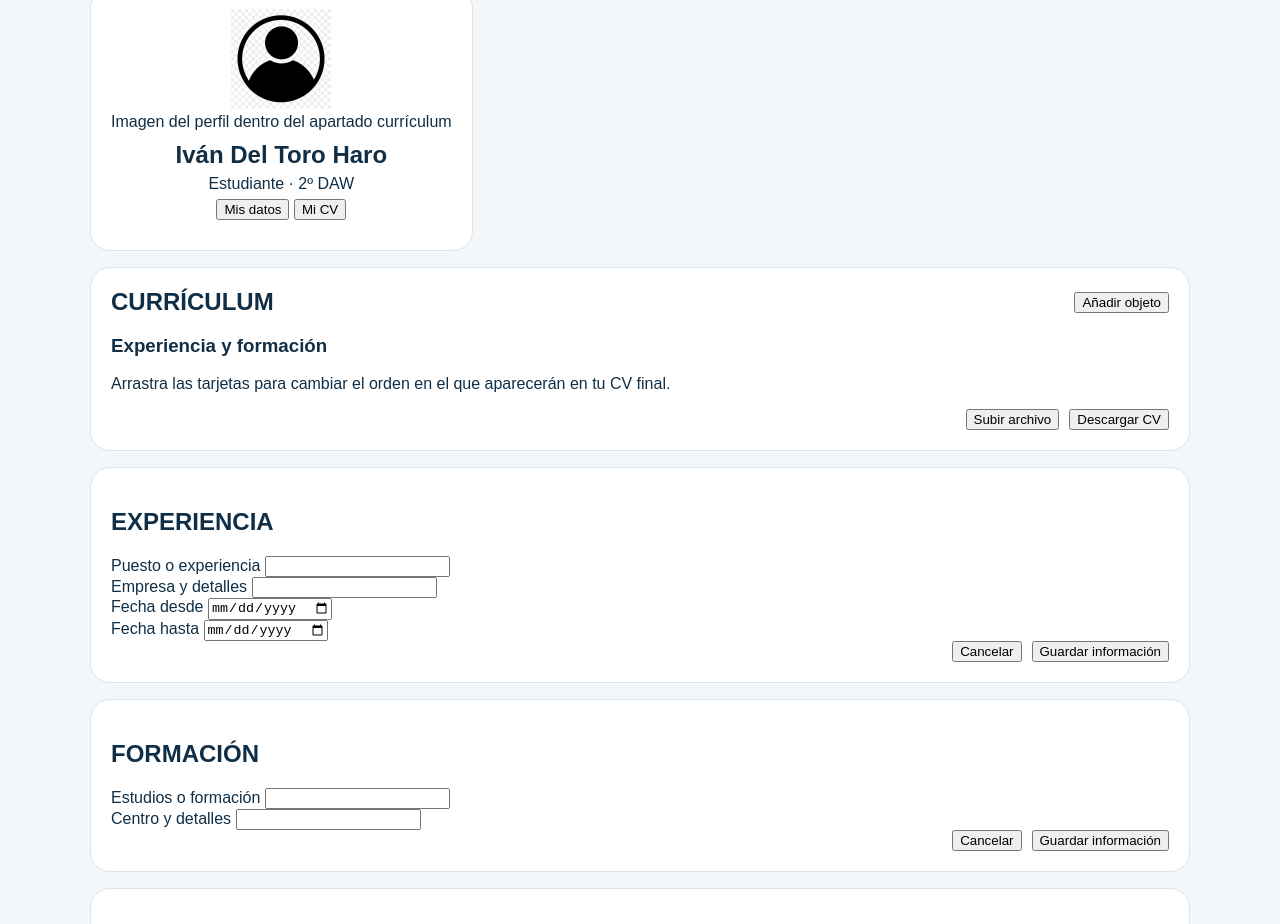
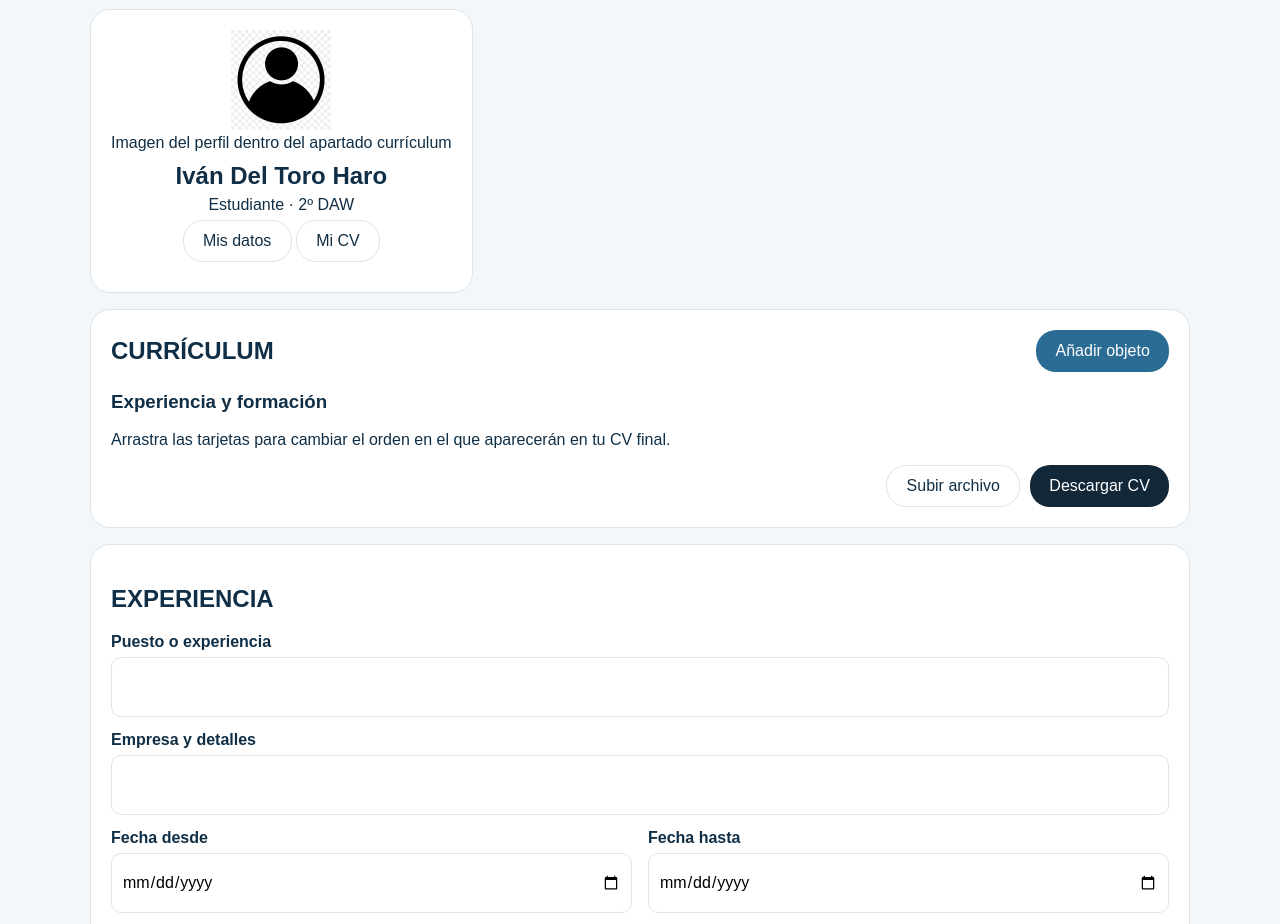
Before and after one commit to ivandeltoro24/DIW-UT3-Reto-CV, a plain HTML site: page index.html in a window 1280 px wide. Shown: the part 168-1092 px from the top of the page. Drawn offline with Linux system fonts and the light colour scheme.

Commit message:
Entrega de CSS 2
Entregado el CSS referebte a botones, formularios, fechas y footer

```diff
--- a/css/style.css
+++ b/css/style.css
@@ -7,11 +7,8 @@ body {
 }
 
 .contenido-principal {
-  width: 100%;
-  max-width: 1140px;
+  width: min(1100px, calc(100% - 40px));
   margin: 32px auto 48px;
-  padding-inline: 20px;
-  box-sizing: border-box;
 }
 
 .ruta-perfil {
@@ -83,3 +80,76 @@ section {
 .ayuda-edicion p {
   color: #667b8b;
 }
+
+button,
+.boton {
+  display: inline-flex;
+  align-items: center;
+  justify-content: center;
+  gap: 0.5rem;
+  min-height: 42px;
+  border: 1px solid #dbe5eb;
+  border-radius: 20px;
+  padding: 0.6rem 1.2rem;
+  background: #ffffff;
+  color: #102f46;
+  font-family: "Manrope", sans-serif;
+  font-size: clamp(0.875rem, 0.8rem + 0.3vw, 1rem);
+  cursor: pointer;
+  transition: background-color 0.2s ease, outline 0.1s ease;
+}
+
+button.cancelar {
+  background-color: #ffffff;
+  color: #102f46;
+}
+
+button.añadir {
+  border: none;
+  background-color: rgb(43, 108, 148);
+  color: #ffffff;
+}
+
+button.descargar-cv {
+  border: none;
+  background-color: rgb(18, 39, 56);
+  color: #ffffff;
+}
+
+.grupo-formulario {
+  display: grid;
+  gap: 6px;
+  margin-bottom: 14px;
+}
+
+.grupo-formulario label {
+  font-weight: 700;
+}
+
+.grupo-formulario input {
+  width: auto;
+  min-width: 0;
+  min-height: 42px;
+  border: 1px solid #dbe5eb;
+  border-radius: 10px;
+  padding: 8px 10px;
+  font: inherit;
+}
+
+.fechas-experiencia {
+  grid-template-columns: repeat(2, minmax(0, 1fr));
+  gap: 16px;
+}
+
+.campo-fecha {
+  display: grid;
+  min-width: 0;
+  gap: 6px;
+}
+
+.pie-pagina {
+  border-top: 1px solid #dbe5eb;
+  padding: 20px;
+  text-align: center;
+  color: #667b8b;
+}
```
